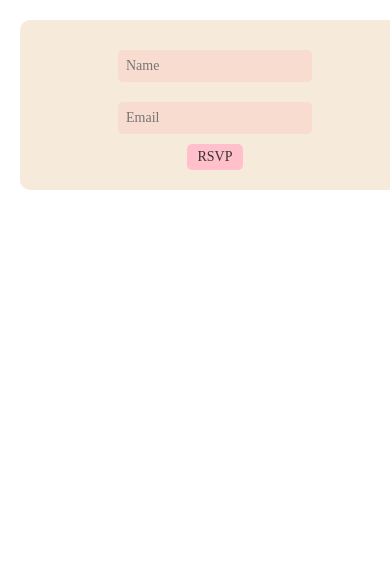
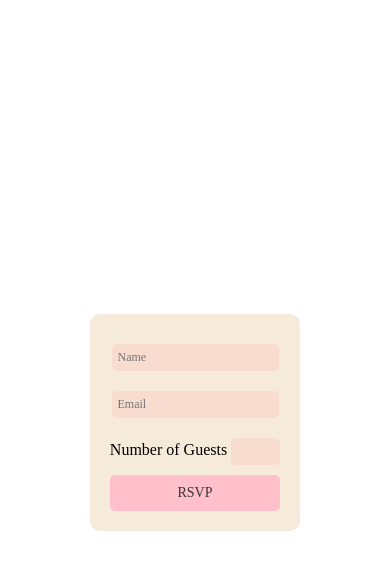
Before and after one commit to brajgon1/sipnsee, a React (Create React App) app: page / in a window 390 px wide. Shown: the top 570 px of the page. Built offline with nearby package versions, Linux system fonts and the light colour scheme; a web font is replaced by a local one.

Commit message:
fixing form, added guest calculation

```diff
--- a/src/components/RSVP/RSVP.css
+++ b/src/components/RSVP/RSVP.css
@@ -1,3 +1,20 @@
+body, html {
+    height: 100%;
+    display: flex;
+    justify-content: center;
+    align-items: center;
+    margin: 0;
+    /* background-color: #F6EADB; */
+}
+
+.container {
+    display: flex;
+    justify-content: center;
+    align-items: center;
+    width: 100%;
+    height: 100%;
+}
+
 button {
     color: #383430;
     border-radius: 5px;
@@ -35,3 +52,21 @@ input {
     background-color: #F8DCCF;
     font-size: 14px;
 }
+
+@media (max-width: 600px) {
+    .form {
+        width: 90%;
+        padding: 20px;
+    }
+
+    input {
+        font-size: 12px;
+        padding: 6px;
+    }
+
+    button {
+        width: 100%;
+        padding: 10px;
+        font-size: 14px;
+    }
+}
--- a/src/components/RSVP/RSVP.jsx
+++ b/src/components/RSVP/RSVP.jsx
@@ -1,17 +1,18 @@
 import { useState } from "react";
-import axios from 'axios'
-import './RSVP.css'
+import axios from "axios";
+import "./RSVP.css";
 
 function RSVPForm() {
   const [name, setName] = useState("");
   const [email, setEmail] = useState("");
   const [message, setMessage] = useState("");
+  const [guestCount, setGuestCount] = useState("");
 
   const handleSubmit = async (e) => {
     e.preventDefault();
 
     try {
-      const response = await axios.post('http://localhost:4005/rsvp', {
+      const response = await axios.post("http://localhost:4005/rsvp", {
         name: name,
         email: email,
       });
@@ -23,11 +24,12 @@ function RSVPForm() {
       }
     } catch (error) {
       console.error("Error submitting RSVP:", error);
-      setMessage("Failed to send RSVP. Please try again later.");
+      setMessage("Failed to send RSVP");
     }
   };
 
   return (
+    <div className="container">
       <form className="form" onSubmit={handleSubmit}>
         <div>
           <input
@@ -48,9 +50,21 @@ function RSVPForm() {
             required
           />
         </div>
+        <div>
+          <label>Number of Guests </label>
+          <input
+            type="number"
+            min="1"
+            max="5"
+            value={guestCount}
+            onChange={(e) => setGuestCount(e.target.value)}
+            required
+          />
+        </div>
         <button type="submit">RSVP</button>
         {message && <p>{message}</p>}
       </form>
+    </div>
   );
 }
 
```
Lines whose indentation alone changed are shown as unchanged.
